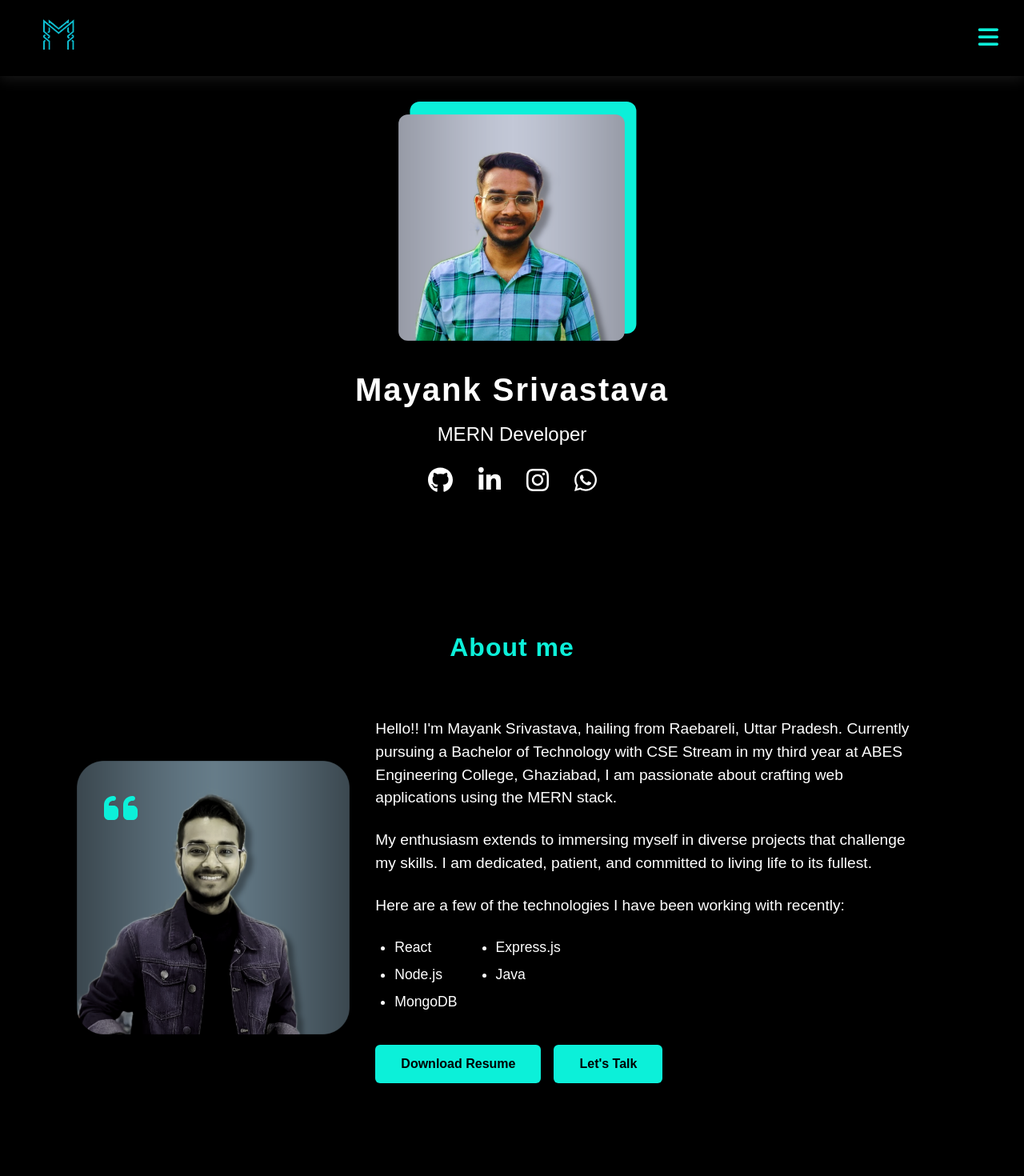
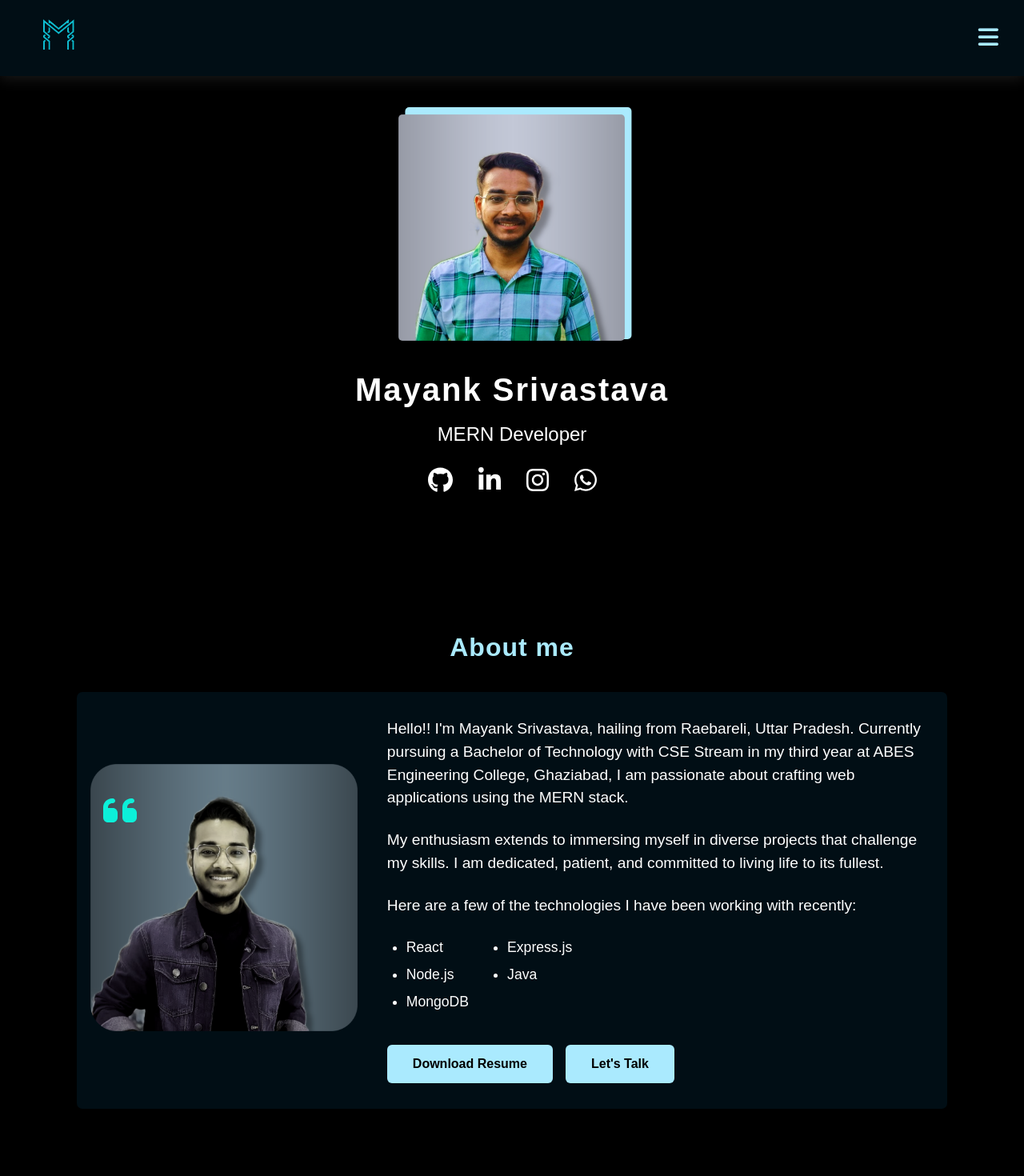
Before and after one commit to mayanksri02/My_Portfolio, a React (Vite) app: page / in a window 1280 px wide. Shown: the top 1470 px of the page at 80% size. Built offline with nearby package versions, Linux system fonts and the light colour scheme.

Commit message:
Updated CSS variables and styles for Aboutme, Header, and Hero components

```diff
--- a/src/components/Aboutme/about.css
+++ b/src/components/Aboutme/about.css
@@ -1,6 +1,6 @@
 :root {
-    --primary-color: #0bcdb9;
-    --primary-dark: #000000;
+    --primary-color:#aaeafe;
+    --primary-dark: #04151f;
     --text-color-dark: #ffffff;
     --hover-color: #f4f4f4;
 }
@@ -22,7 +22,7 @@ body {
     font-weight: bold;
     text-align: center;
     margin-bottom: 2rem;
-    color: var(--primary-color, #0cf0d9);
+    color: #aaeafe;
     letter-spacing: 1px;
 }
 
@@ -39,6 +39,7 @@ body {
     background-color: var(--primary-dark);
     color: var(--text-color-dark);
     transition: padding 0.3s ease;
+    border-radius: 7px;
 }
 
 .image-about {
@@ -49,6 +50,7 @@ body {
 .image-about img {
     width: 100%;
     border-radius: 12px;
+    margin-left: 5%;
     transition: transform 0.5s ease, box-shadow 0.5s ease;
 }
 
@@ -72,6 +74,7 @@ body {
     color: var(--text-color-dark);
     border-radius: 12px;
     animation: fadeIn 2s ease forwards;
+    margin-left: 2%;
 }
 
 .about-content p {
@@ -106,7 +109,7 @@ body {
 .btn-download, .btn-talk {
     text-decoration: none;
     padding: 0.75rem 2rem;
-    background-color: var(--primary-color);
+    background-color: #aaeafe;
     color: black;
     border-radius: 6px;
     transition: background-color 0.3s ease, color 0.3s ease;
@@ -116,6 +119,7 @@ body {
 .btn-download:hover, .btn-talk:hover {
     background-color: var(--hover-color);
     color: var(--primary-dark);
+    box-shadow: 0 0 10px #aaeafe;
 }
 
 /* Animation */
--- a/src/components/Header/header.css
+++ b/src/components/Header/header.css
@@ -1,6 +1,6 @@
 :root {
     --primary-color: #81c3d7;
-    --primary-dark: #16425b;
+    --primary-dark: #010e15;
 }
 
 * {
@@ -48,18 +48,19 @@ header {
 .menu-icon {
     font-size: 1.8rem; /* Slightly smaller icon size */
     cursor: pointer;
-    color: var(--primary-color);
+    color: #aaeafe;
 }
 
 /* Dropdown Menu */
 .dropdown-menu {
     display: none;
-    background-color: var(--primary-dark);
+    background-color: #010e15;
     position: absolute;
     top: 50px; /* Adjust top position to align with the smaller header */
     right: 10px;
     padding: 2rem; /* Adjust padding to match the smaller header */
     box-shadow: 0 4px 17px rgba(80, 80, 80, 0.31);
+    border-radius: 5px;
 }
 
 .dropdown-menu.open {
@@ -76,7 +77,7 @@ header {
 }
 
 .dropdown-menu ul li a {
-    color: var(--primary-color);
+    color: #aaeafe;
     text-decoration: none;
     font-size: 1rem; /* Slightly smaller font size */
     transition: color 0.3s;
@@ -84,6 +85,7 @@ header {
 
 .dropdown-menu ul li a:hover {
     color: #fff;
+    filter: drop-shadow(0 0 7px #aaeafe);
 }
 
 /* Responsive for larger screens */
--- a/src/components/Hero/hero.css
+++ b/src/components/Hero/hero.css
@@ -1,6 +1,6 @@
 :root {
-    --primary-color:#0cf0d9;
-    --primary-dark: #000000;
+    --primary-color:#aaeafe;
+    --primary-dark: #010e15;
     --text-color-dark: #ffffff;
     --hover-color: #f4f4f4;
 }
@@ -40,7 +40,7 @@ body {
 
 .images img {
     position: relative;
-    border-radius: 12px;
+    border-radius: 5px;
 }
 
 .images::before {
@@ -48,11 +48,11 @@ body {
     position: absolute;
     width: 100%;
     height: 100%;
-    left: 55%;
-    top: -16px;
+    left: 53%;
+    top: -9px;
     transform: translateX(-50%);
-    border-radius: 12px;
-    background: var(--primary-color);
+    border-radius: 5px;
+    background: #aaeafe;
 }
 
 .images {
```
